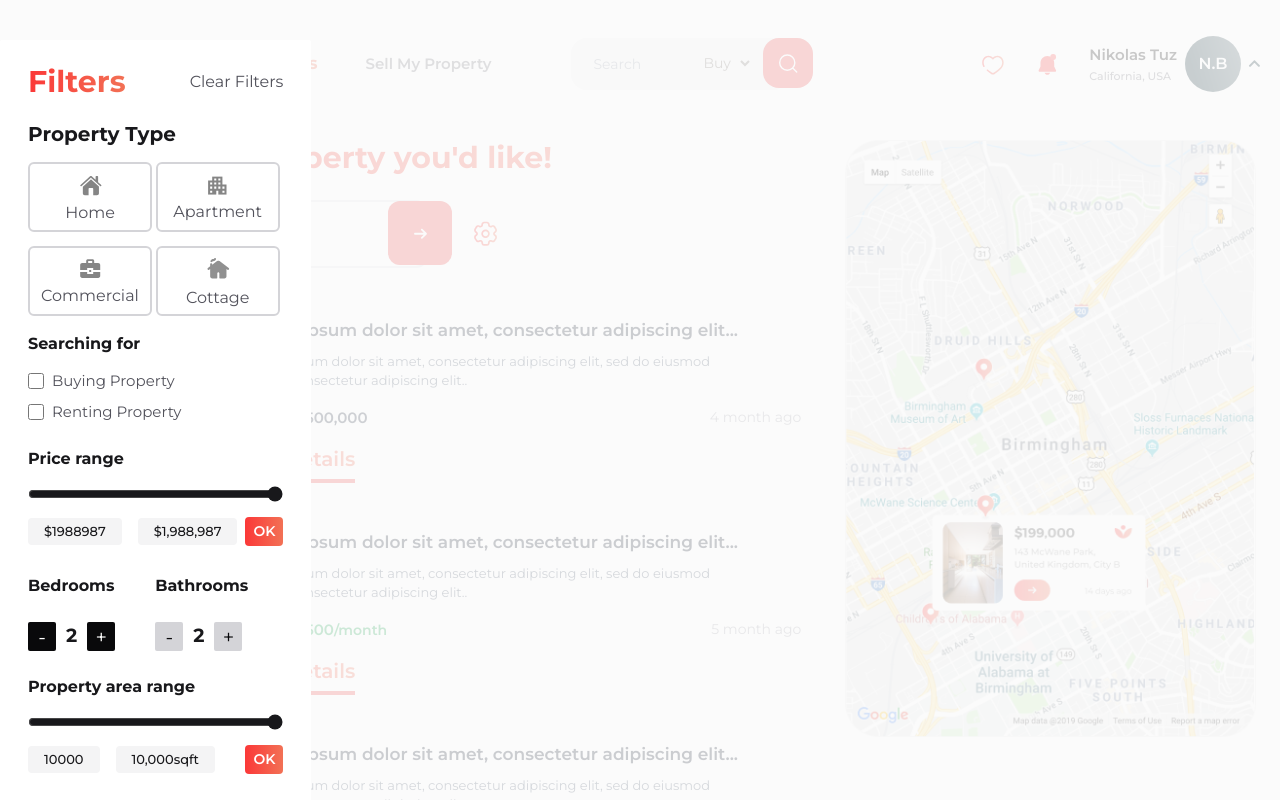
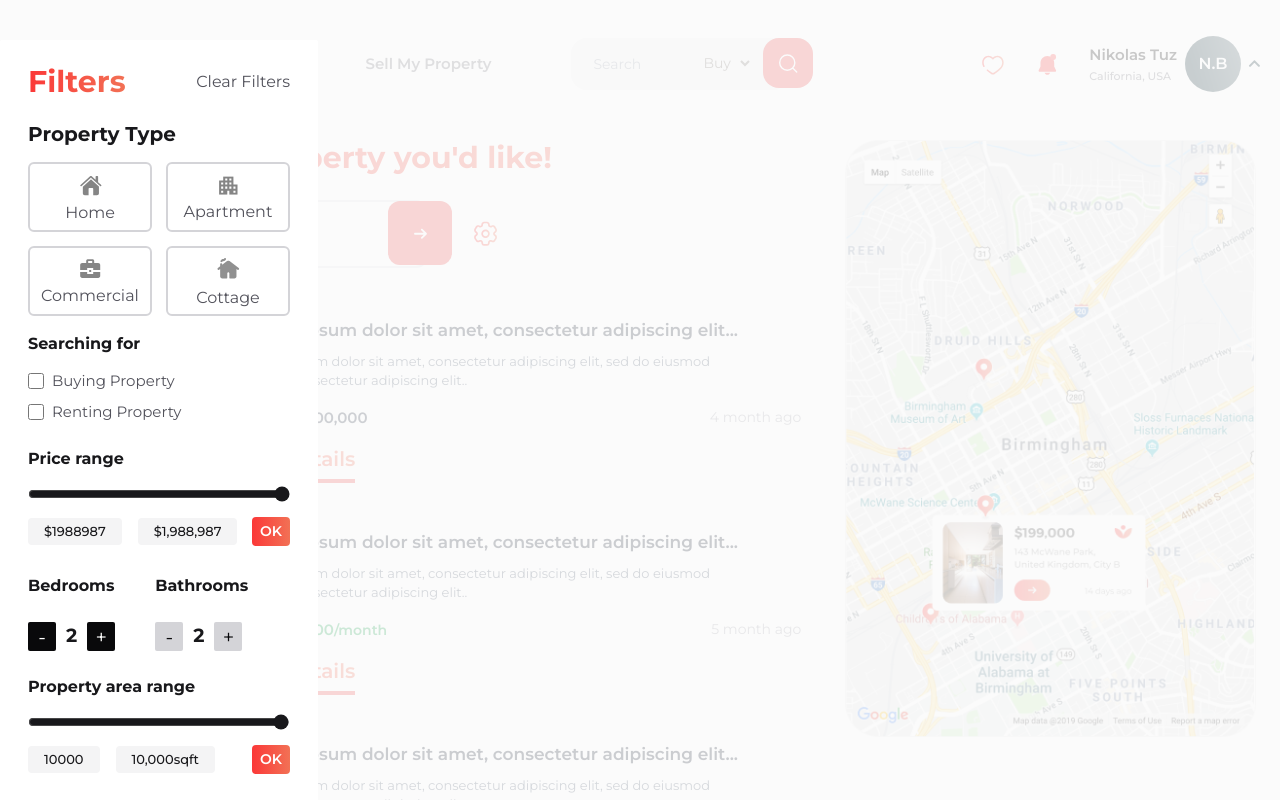
Before and after one commit to HumptyDumpy01/viaproperty-app, a Next.js app: page /properties in a window 1280 px wide. Both pictures are taken after a click on the element 485 px from the left and 234 px from the top of the page. Shown: the top 800 px of the page. Built offline with nearby package versions, Linux system fonts and the light colour scheme.

Commit message:
Fixed cosmetic issues with the gap of property type/

```diff
--- a/components/Layout/Filter/FilterProperties/PropertyType.tsx
+++ b/components/Layout/Filter/FilterProperties/PropertyType.tsx
@@ -11,7 +11,7 @@
     <>
       <div>
         <h2 className={`text-zinc-900 font-bold text-xl mb-3.5`}>Property Type</h2>
-        <div className={`grid grid-cols-2 gap-y-3.5`}>
+        <div className={`grid grid-cols-2 gap-3.5`}>
           <ButtonPropertyType icon={`home`} label={`Home`} />
           <ButtonPropertyType icon={`apartment`} label={`Apartment`} />
           <ButtonPropertyType icon={`commercial`} label={`Commercial`} />
```
